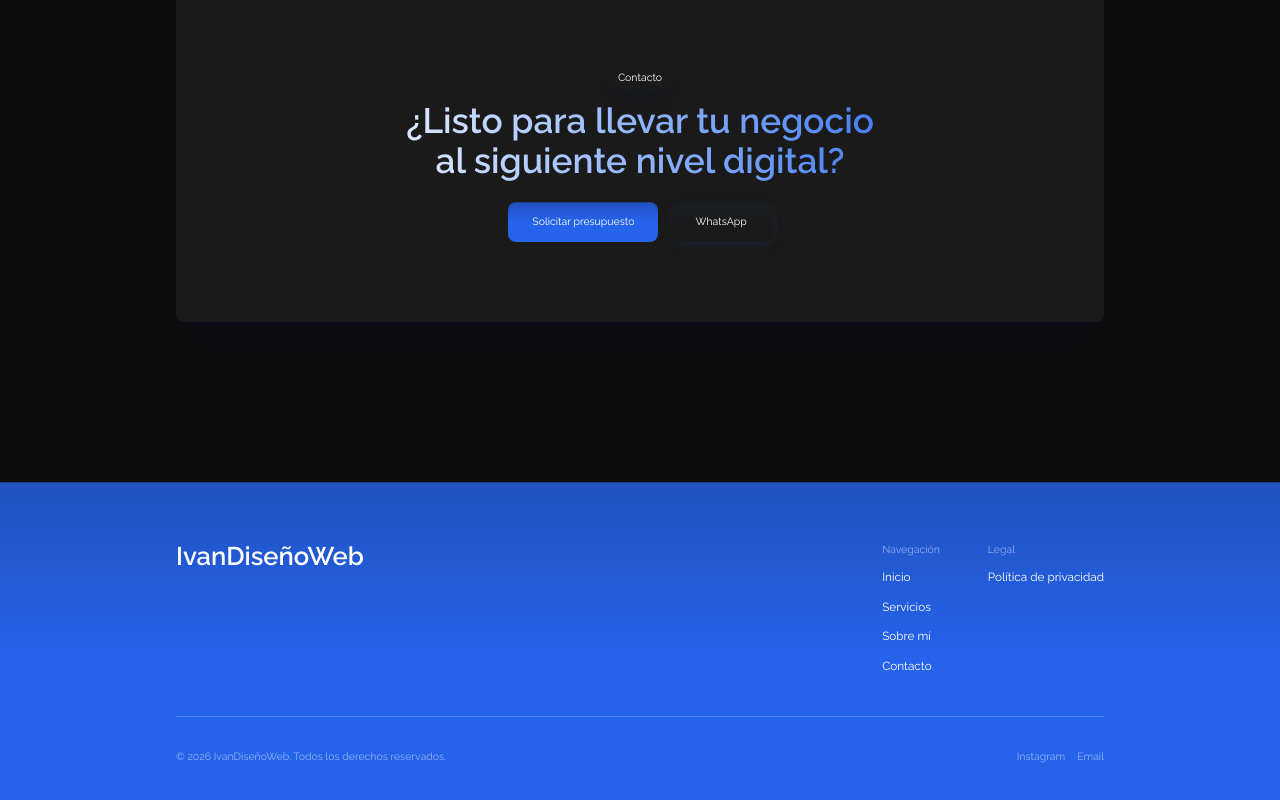
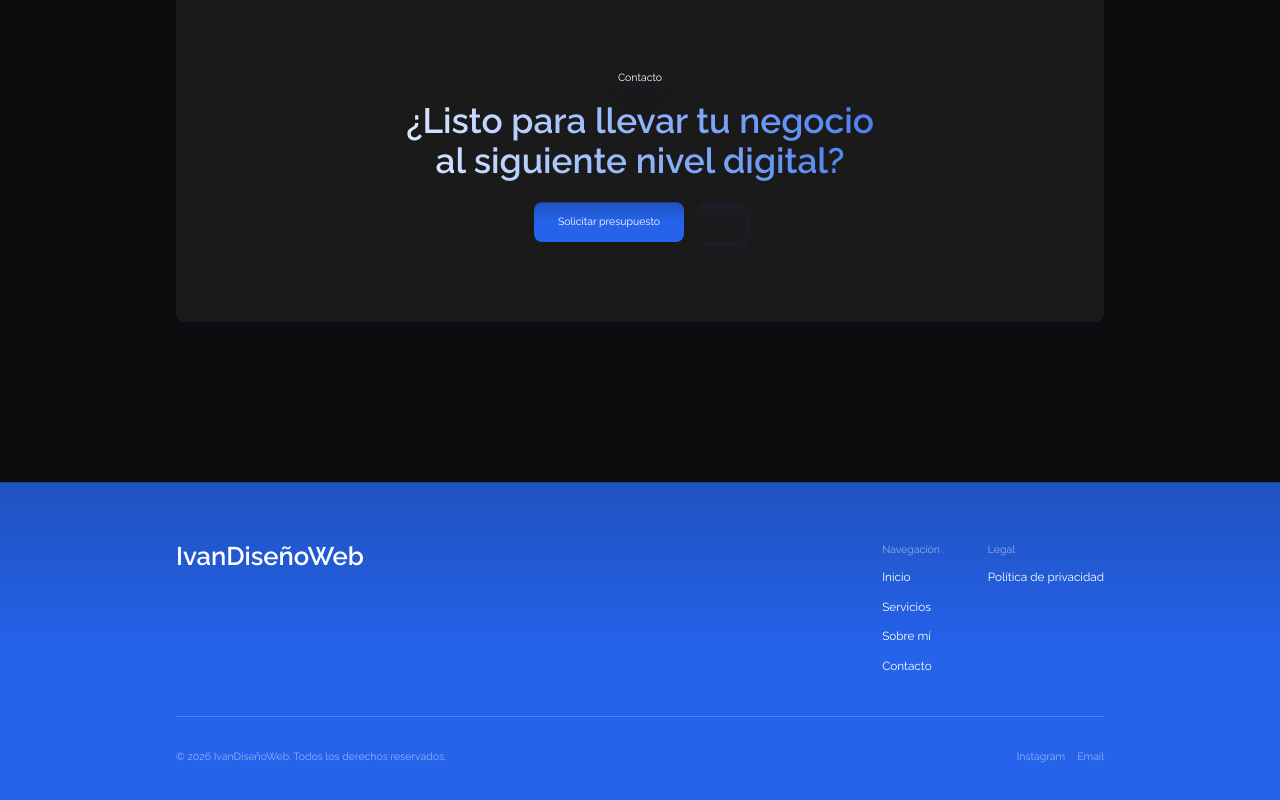
Before and after one commit to dmytro-webild/2f745edb-f06e-4ae0-93d0-ecbad7563810, a React (Vite) app: page / in a window 1280 px wide. Shown: the part 6560-7360 px from the top of the page. Built offline with nearby package versions, Linux system fonts and the light colour scheme; a web font is replaced by a local one.

Commit message:
Update src/pages/HomePage/sections/Contacto.tsx

```diff
--- a/src/pages/HomePage/sections/Contacto.tsx
+++ b/src/pages/HomePage/sections/Contacto.tsx
@@ -15,7 +15,7 @@ export default function ContactoSection(): React.JSX.Element {
           primaryButton={{
             text: "Solicitar presupuesto",        href: "mailto:contacto@ivandisenoweb.com"}}
           secondaryButton={{
-            text: "WhatsApp",        href: ""}}
+            text: "",        href: ""}}
         />
         </SectionErrorBoundary>
       </div>
```
